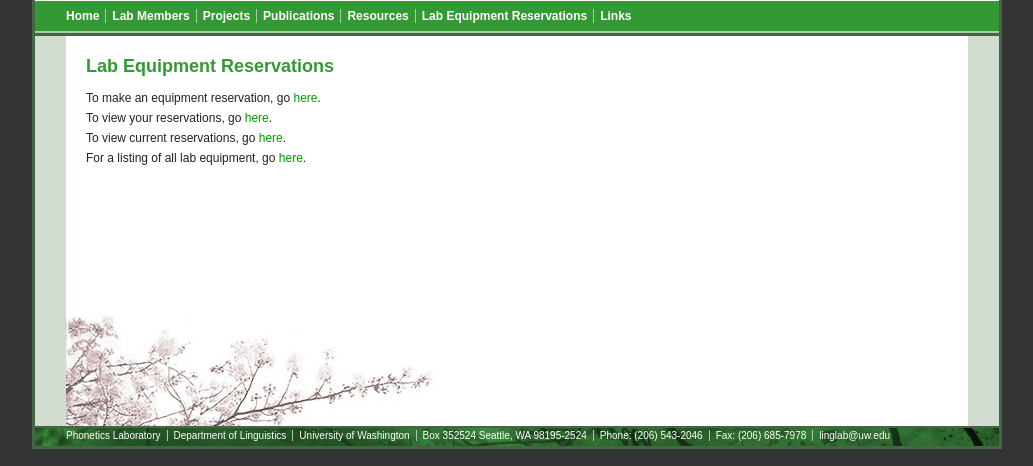
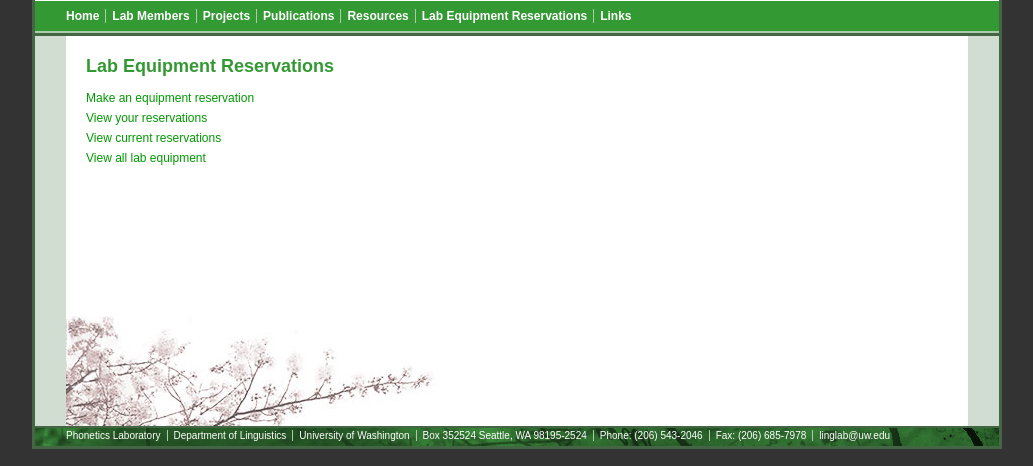
Before and after one commit to jmriebold/lab-equipment, a Django app: page / in a window 1280 px wide. Shown: the part 75-541 px from the top of the page, without its empty margins (123-1156 px from the left). Run offline with Django 3.2, Linux system fonts and the light colour scheme.

Commit message:
Tweaked main index.

```diff
--- a/equipment/templates/equipment/index.html
+++ b/equipment/templates/equipment/index.html
@@ -5,18 +5,18 @@
 {% block primary %}
 
 <p>
-To make an equipment reservation, go <a href="{% url 'reserve' %}">here</a>.
+<a href="{% url 'reserve' %}">Make an equipment reservation</a>
 </p>
 
 <p>
-To view your reservations, go <a href="{% url 'your_reservations' %}">here</a>.
+<a href="{% url 'your_reservations' %}">View your reservations</a>
 </p>
 
 <p>
-To view current reservations, go <a href="{% url 'current_reservations' %}">here</a>.
+<a href="{% url 'current_reservations' %}">View current reservations</a>
 </p>
 
 <p>
-For a listing of all lab equipment, go <a href="{% url 'all_equipment' %}">here</a>.
+<a href="{% url 'all_equipment' %}">View all lab equipment</a>
 </p>
 {% endblock %}
```
